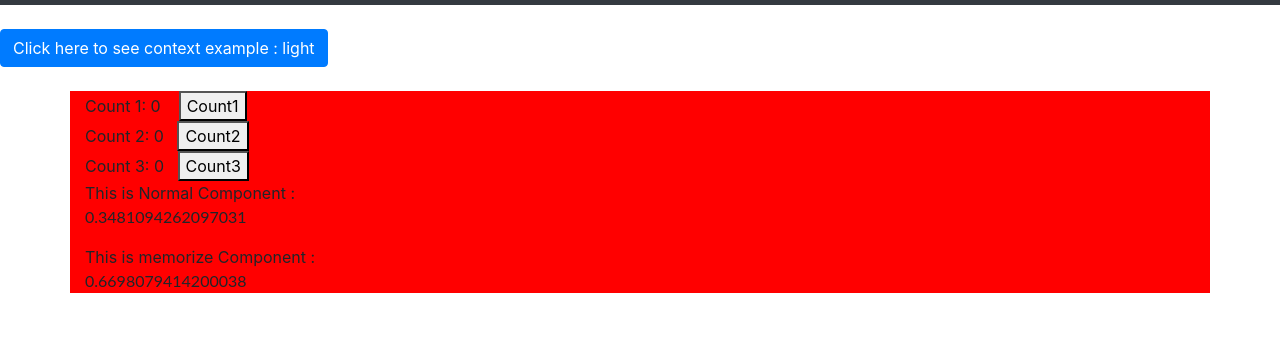
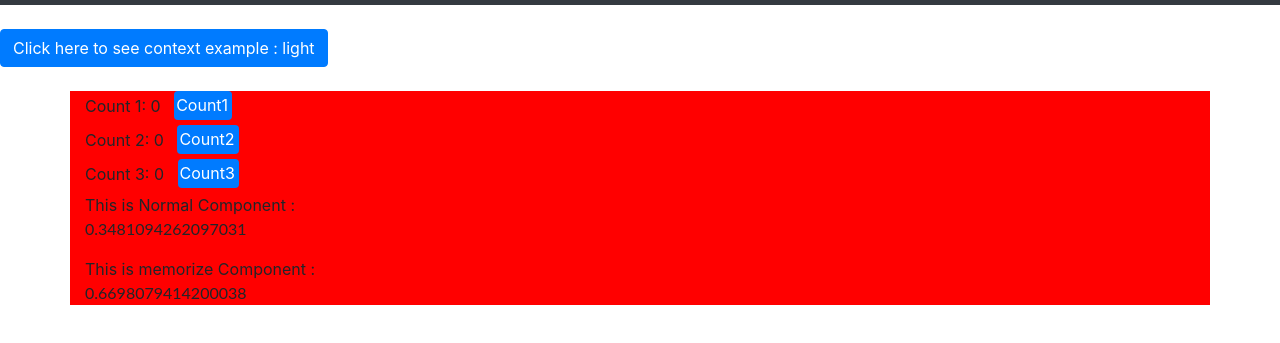
Before and after one commit to gunesh/react-functional-component-basic, a React app: page /#/memo in a window 1280 px wide. Shown: the part 51-394 px from the top of the page. Built offline with nearby package versions, Linux system fonts and the light colour scheme.

Commit message:
2 files modified

```diff
--- a/assets/css/app.scss
+++ b/assets/css/app.scss
@@ -83,10 +83,23 @@ h1, p {
 
 .dark{
   background-color: green;
-  button{
-    color:red!important
-  }
+
 }
 .light{
    background-color: red;
+   button{
+    padding:1px 3px 2px 1px !important;
+    margin-bottom: 5px;
+    text-transform: capitalize;
+  }
+  .memo-page{
+    button {
+      color: #fff;
+      background-color: #007bff;
+      text-align: center;
+      vertical-align: middle;
+      border: 1px solid transparent;
+      border-radius: .25rem;
+    }
+  }
 }
--- a/pages/Memo.js
+++ b/pages/Memo.js
@@ -18,9 +18,9 @@ function Memo() {
     return <AnotherComp />;
   }, [cnt2, cnt3]);
   return (
-    <div className="App">
+    <div className="memo-page">
       <div>
-        Count 1: {cnt1} &nbsp;&nbsp; <button onClick={count1}>Count1</button>{" "}
+        Count 1: {cnt1}&nbsp;&nbsp; <button onClick={count1}>Count1</button>{" "}
         &nbsp;&nbsp;
       </div>
       <div>
```
